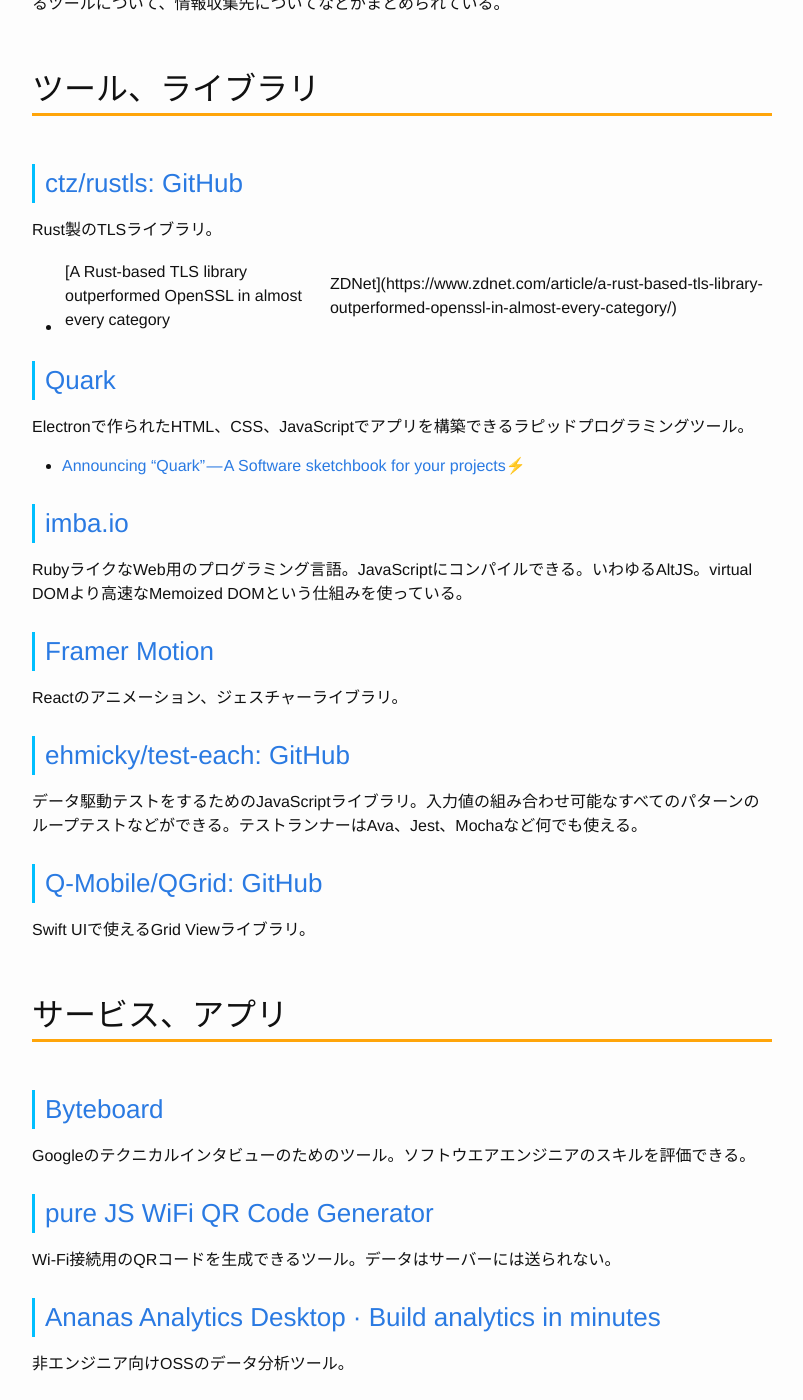
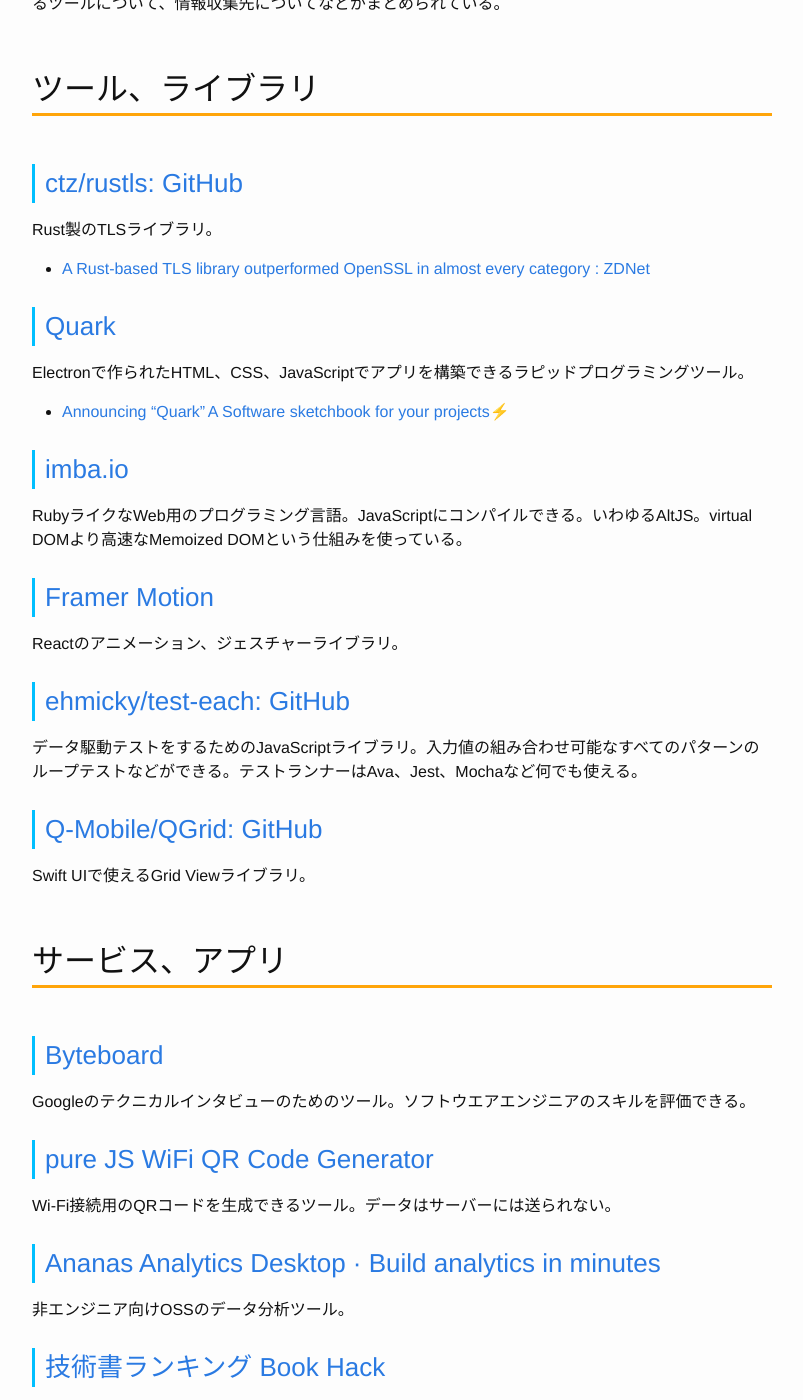
Before and after one commit to Gather-Tech/Gather-Tech.github.io, a Jekyll site: the page built from _posts/2019/2019-07-29-Gather161.md, in a window 1280 px wide and 1400 px high, scrolled down 3551 px. Shown: the whole window, without its empty margins (238-1041 px from the left). Built offline with Jekyll 4.4.1, drawn with Linux system fonts in a browser that asks for light colours; comment, search, counter and statistics services are not loaded; some of the changed text lies outside the part shown.

Commit message:
fix typo

```diff
--- a/_posts/2019/2019-07-29-Gather161.md
+++ b/_posts/2019/2019-07-29-Gather161.md
@@ -1,7 +1,7 @@
 ---
 layout: post
 title: "Gather-Tech.info #161: KubernetesとNomadの使い分け"
-description: "CircleCI 2.0を支える2つのコンテナクラスターとSRE、Starter wisdom for new managers — how to not suck and have people like you など"
+description: "CircleCI 2.0を支える2つのコンテナクラスターとSRE、Starter wisdom for new managers - how to not suck and have people like you など"
 date: 2019-07-29
 categories: news
 ---
@@ -61,7 +61,7 @@
 GrafanaのScripted Dashboardsという機能について。JavaScriptで動的にダッシュボードを制御できる。
 
 
-### [デザイナーとスクラム開発 : といとい｜note](https://note.mu/toitoitoi/n/n08b5d4bc2c63)
+### [デザイナーとスクラム開発 : といとい note](https://note.mu/toitoitoi/n/n08b5d4bc2c63)
 
 kintoneでのデザイナーのスクラムチームの中での役割について。POとプロダクトバックログを作る、開発チームのUI実装を支援するなど。デザイナーという職能に閉じない動きをする。
 
@@ -89,13 +89,13 @@
 
 Rust製のTLSライブラリ。
 
-- [A Rust-based TLS library outperformed OpenSSL in almost every category | ZDNet](https://www.zdnet.com/article/a-rust-based-tls-library-outperformed-openssl-in-almost-every-category/)
+- [A Rust-based TLS library outperformed OpenSSL in almost every category : ZDNet](https://www.zdnet.com/article/a-rust-based-tls-library-outperformed-openssl-in-almost-every-category/)
 
 ### [Quark](https://quarkjs.io/)
 
 Electronで作られたHTML、CSS、JavaScriptでアプリを構築できるラピッドプログラミングツール。
 
-- [Announcing “Quark” — A Software sketchbook for your projects⚡](https://medium.com/hackernoon/announcing-quark-a-software-sketchbook-for-your-projects-2f53553415b)
+- [Announcing “Quark”  A Software sketchbook for your projects⚡](https://medium.com/hackernoon/announcing-quark-a-software-sketchbook-for-your-projects-2f53553415b)
 
 ### [imba.io](http://imba.io/)
 
@@ -127,10 +127,10 @@
 
 非エンジニア向けOSSのデータ分析ツール。
 
-### [技術書ランキング｜Book Hack](https://bookhack.org/)
+### [技術書ランキング Book Hack](https://bookhack.org/)
 
 読んだ技術書、読みたい技術書を登録できるサービス。
 
-### [remote.it - Virtual Private Internet](https://remote.it/)
+### [remote.it : Virtual Private Internet](https://remote.it/)
 
 ポートの開放などはせずにインターネット上からプライベートアクセスできるようにするサービス。
```
